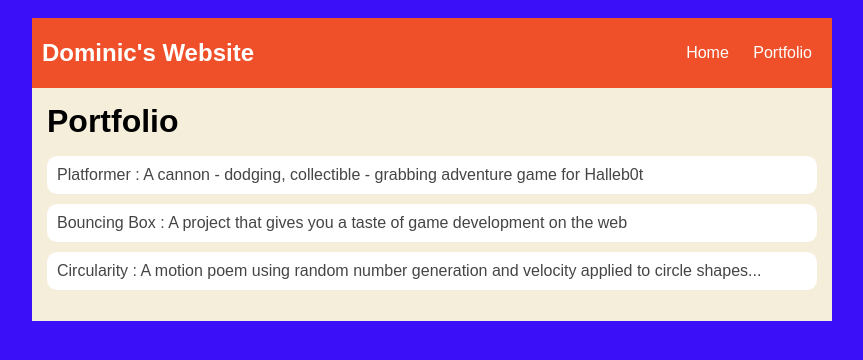
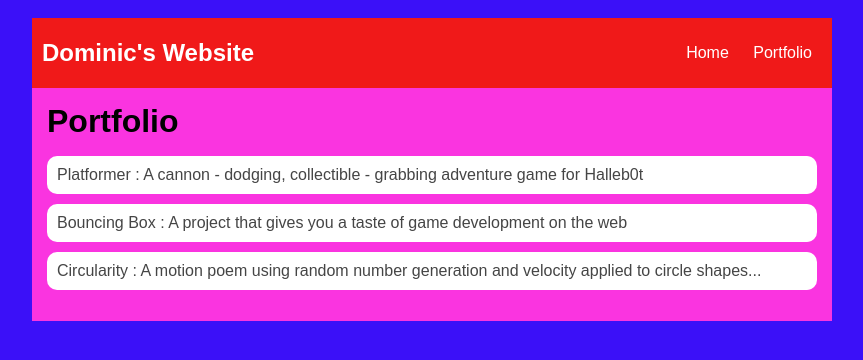
Before and after one commit to dominickestle/dominickestle.github.io, a plain HTML site: page portfolio.html in a window 1280 px wide. Shown: the whole page, without its empty margins (208-1071 px from the left). Drawn offline with Linux system fonts and the light colour scheme.

Commit message:
changed portfolio and index

```diff
--- a/portfolio.html
+++ b/portfolio.html
@@ -83,7 +83,7 @@
 
             /* navigation menu */
             nav {
-                background: rgb(239, 80, 41);
+                background: rgb(240, 25, 25);
                 margin: 0 auto;
                 display: flex;
                 padding: 10px;
@@ -108,7 +108,7 @@
 
             /* main container area beneath menu */
             main {
-                background: rgb(245, 238, 219);
+                background: rgb(250, 52, 224);
                 display: flex;
             }
             .content {
```
